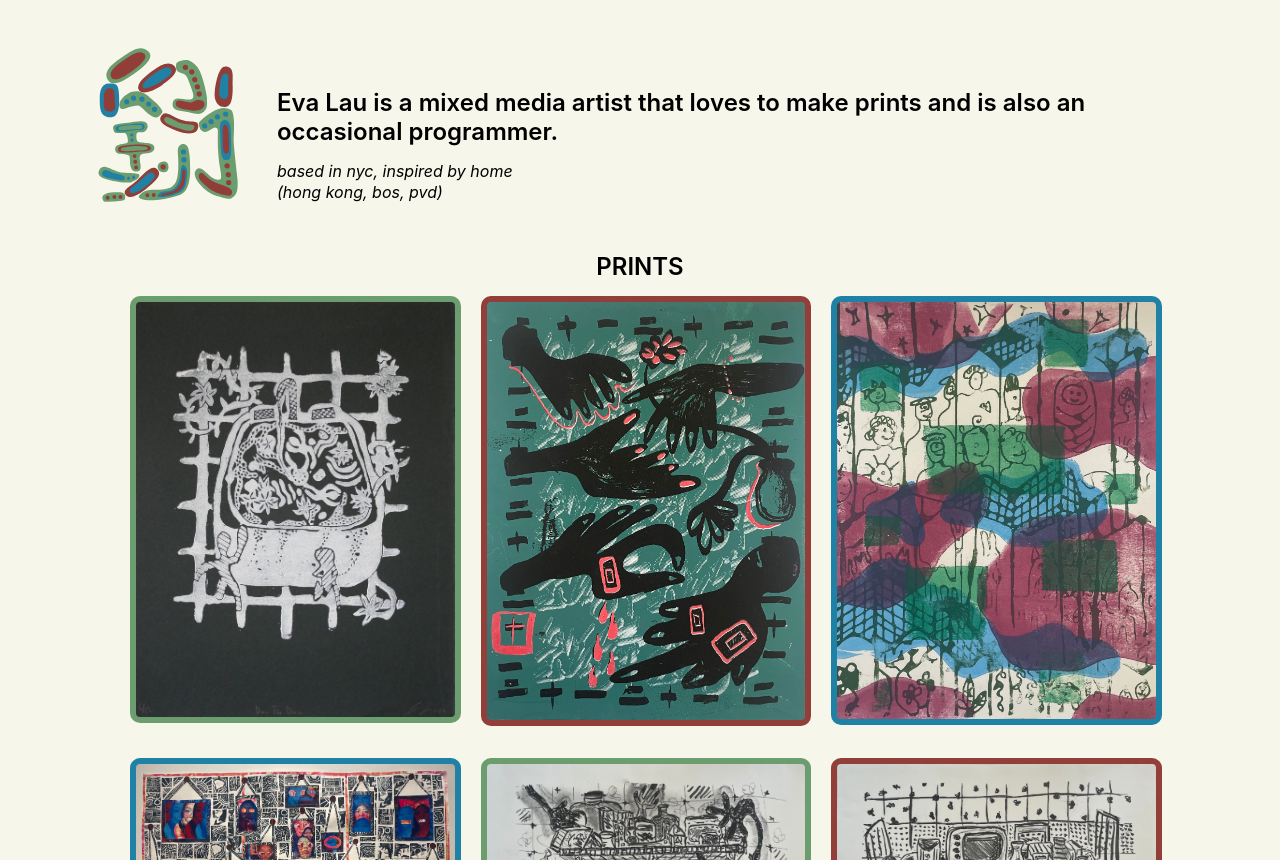
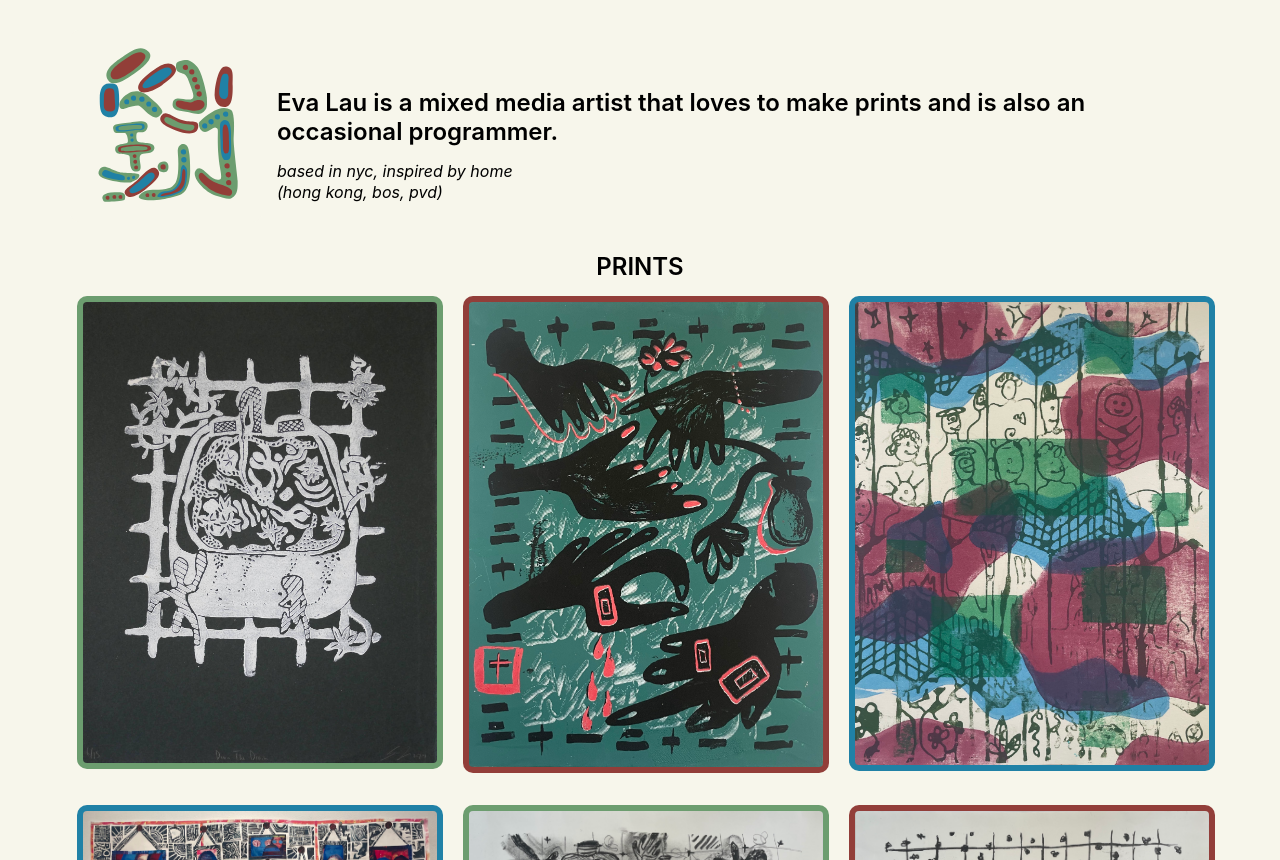
Before and after one commit to evalau72/evalau.art, a React (Create React App) app: page / in a window 1280 px wide. Built offline with nearby package versions, Linux system fonts and the light colour scheme.

Commit message:
clean up css

```diff
--- a/src/App.css
+++ b/src/App.css
@@ -53,7 +53,6 @@
 
 .warning {
   padding: 0.75em 1em;
-  /* padding: 12px 100px; */
   background-color: #ceebd0;
   border-radius: 10px;
   width: max-content;
@@ -69,7 +68,6 @@
 .section {
   display: flex;
   flex-direction: column;
-  /* padding-top: 20px; */
 }
 
 .sectionTitle {
@@ -82,28 +80,11 @@
 .defaultPhoto {
   padding: 6px;
   border-radius: 10px;
-  width: 100%; /* Makes the image responsive to its container */
-  height: auto; /* Maintains aspect ratio */
-  display: block; /* Removes the default inline-block spacing */
+  width: 100%;
+  height: auto;
+  display: block;
   object-fit: cover;
 }
-
-/* .modal {
-  position: fixed;
-  margin: auto;
-  top: 0;
-  bottom: 0;
-  right: 1;
-  width: fit-content;
-  height: fit-content;
-  display: flex;
-  flex-direction: column;
-  align-items: center;
-  justify-content: center;
-  background-color: white;
-  padding-top: 15vh;
-  padding-bottom: 15vh;
-} */
 
 .modal {
   position: fixed;
@@ -155,12 +136,9 @@
 }
 
 .modalPhoto {
-  /* width: 45%;
-  max-height: 50%;
-  align-self: center; */
   max-width: 100%;
   max-height: 100%;
-  object-fit: contain; /* Fit the image within the square */
+  object-fit: contain;
 }
 
 .photoRed {
@@ -184,22 +162,20 @@
 .gallery {
   display: flex;
   flex-wrap: wrap;
-  gap: 32px; /* Adjust spacing between images */
-  justify-content: center; /* Centers images horizontally */
-  margin: 0 auto;
+  gap: 32px;
+  justify-content: center;
+  margin: 0;
 }
 
 .galleryItem {
-  flex: 1 1 auto; /* Allows the items to grow and shrink as needed */
-  /* max-width: 350px; */
-  max-width: 27%;
+  flex: 1 1 auto;
+  max-width: 30%;
   box-sizing: border-box;
 }
 
 @media (max-width: 1000px) {
   .galleryItem {
-    flex: 1 1 auto; /* Allows the items to grow and shrink as needed */
-    /* max-width: 350px; */
+    flex: 1 1 auto;
     max-width: 33%;
     box-sizing: border-box;
   }
@@ -221,17 +197,18 @@
 }
 
 @media (max-width: 500px) {
+  .app {
+    overflow-x: hidden
+  }
+
   .bio {
     font-weight: 600;
     font-size: 1.25em;
     text-align: center;
   }
 
-
-
   .subBio {
     font-size: 1.1em;
-    /* padding-bottom: 15px; */
     text-align: center;
   }
 
@@ -255,6 +232,5 @@
 
   .logo {
     width: 75vw;
-    /* padding-bottom: 9px; */
   }
 }
```
